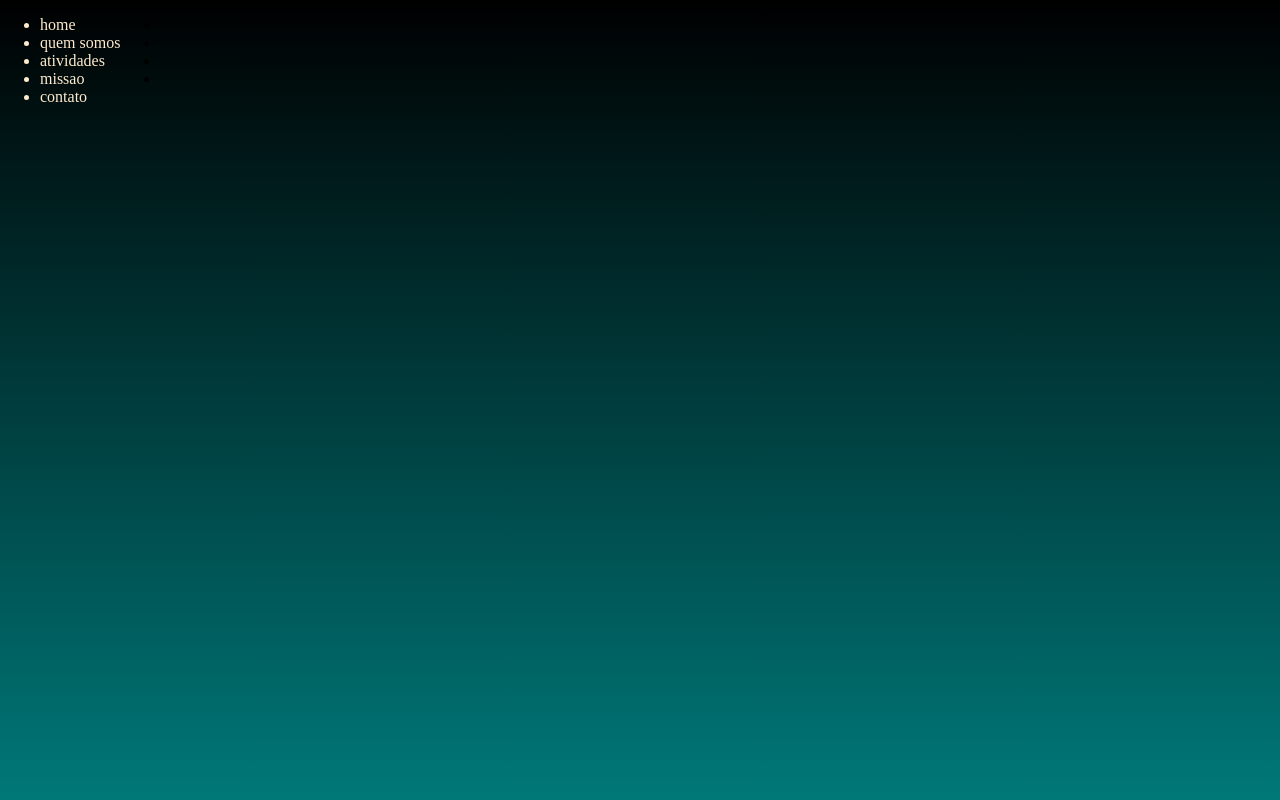
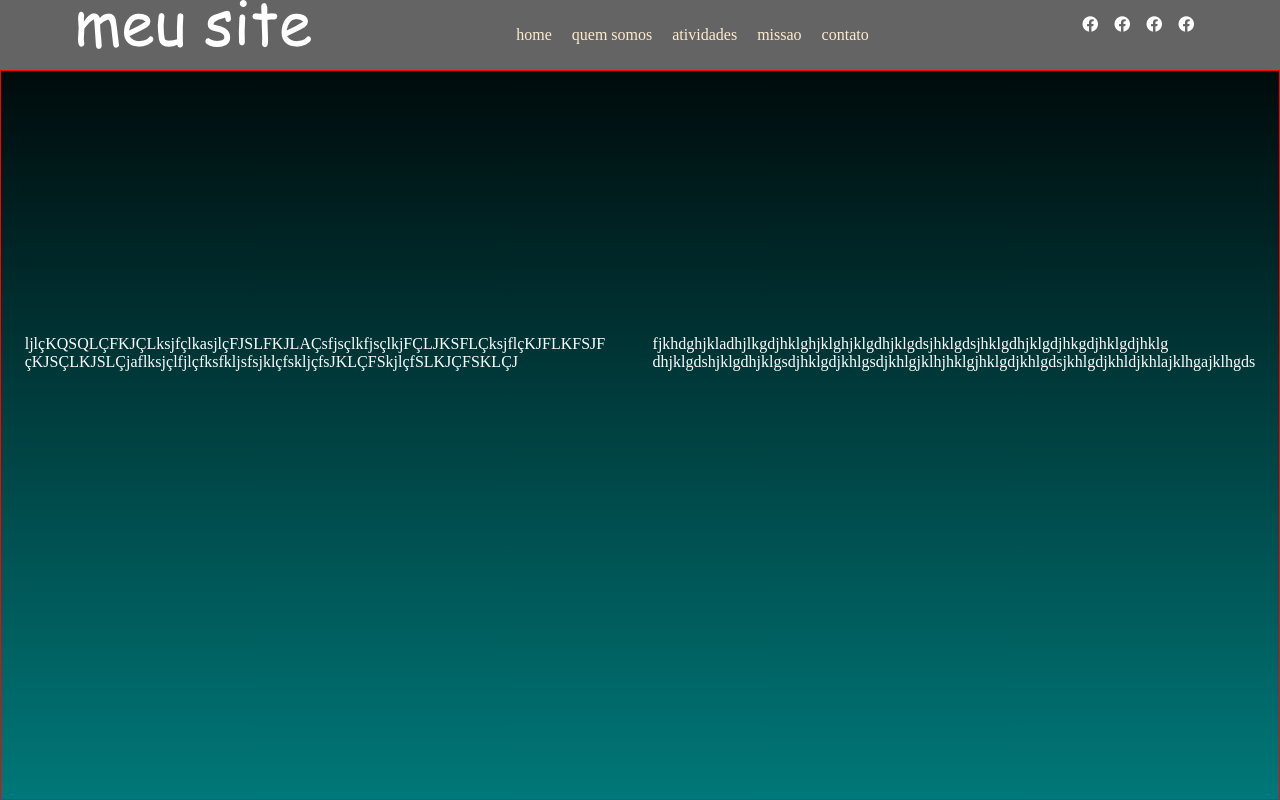
Before and after one commit to seaderal/sitehtmlpuro, a plain HTML site: page index.html in a window 1280 px wide. Drawn offline with Linux system fonts and the light colour scheme.

Commit message:
ajustes no header

```diff
--- a/index.html
+++ b/index.html
@@ -4,12 +4,14 @@
     <meta charset="UTF-8">
     <meta http-equiv="X-UA-Compatible" content="IE=edge">
     <meta name="viewport" content="width=device-width, initial-scale=1.0">
+    <link rel="stylesheet" href="https://cdnjs.cloudflare.com/ajax/libs/font-awesome/6.1.1/css/all.min.css">
     <link rel="stylesheet" href="styles.css">
     <title>meu site em html puro</title>
 </head>
 <body>
 <header class="header">
-    <div class="logo"><img src="" alt=""></div>
+   <div class="container-header">
+        <div class="logo"><img src="img/logotipo.png" alt=""></div>
         <nav class="nav">
             <ul class="menu">
                 <li>home</li>
@@ -21,11 +23,20 @@
         </nav>
         <div class="socialmedia">
             <ul class="social-icons">
-            <li><i></i></li>
-            <li><i></i></li>
-            <li><i></i></li>
-            <li><i></i></li>
+                <li><i class="fa-brands fa-facebook"></i></li>
+                <li><i class="fa-brands fa-facebook"></i></li>
+                <li><i class="fa-brands fa-facebook"></i></li>
+                <li><i class="fa-brands fa-facebook"></i></li>
             </ul>
+        </div>
+    </div>
+    <div class="display-principal">
+        <div class="caixaum">
+        ljlçKQSQLÇFKJÇLksjfçlkasjlçFJSLFKJLAÇsfjsçlkfjsçlkjFÇLJKSFLÇksjflçKJFLKFSJF<br>çKJSÇLKJSLÇjaflksjçlfjlçfksfkljsfsjklçfskljçfsJKLÇFSkjlçfSLKJÇFSKLÇJ
+        </div>
+        <div class="caixadois">
+        fjkhdghjkladhjlkgdjhklghjklghjklgdhjklgdsjhklgdsjhklgdhjklgdjhkgdjhklgdjhklg<br>dhjklgdshjklgdhjklgsdjhklgdjkhlgsdjkhlgjklhjhklgjhklgdjkhlgdsjkhlgdjkhldjkhlajklhgajklhgds
+        </div>
     </div>
 </header>
 <main>
--- a/styles.css
+++ b/styles.css
@@ -7,22 +7,66 @@ body{
 
 .header {
     display: flex;
-    flex-direction: row;
+    flex-direction: column;
     width: 100%;
     height: 100vh;
     background-image:linear-gradient(rgba(0,0,0.5),rgba(0,120,120.5));
+}
+.container-header{
+    background-color: rgba(100,100,100,1);
+    height: 70px;
+    display: flex;
+    justify-content: space-around;
+}
 
-}
+
 
 .nav{
     display: flex;
     flex-direction: row;
     color: blanchedalmond;
     text-decoration: none;
+    list-style: none;
+    height: 70px;
+}
 
+.menu  {
+    display: flex;
+    flex-direction: row;
+}
+
+.menu li{
+    margin: 10px 10px;
+    list-style: none;
+
+ }
+
+.socialmedia{
+    display: flex;
+    color: white;
+    flex-direction: row;
+}
+
+.social-icons{
+    display: flex;
+    flex-direction: row;
+}
+
+.social-icons li{
+    margin: 0 0.5rem;
+    list-style: none;
+}
+.display-principal{
+    height: 100vh;
+    border: 1px solid red;
+    display: flex;
+    justify-content: space-around;
+    align-items: center;
 
 }
 
-.menu ul {
-    flex-direction: row;
+.caixaum ,.caixadois{
+    color:white;
+    height: 200px;
+
 }
```
Also changed, not shown: img/logotipo.png (added). Lines whose indentation alone changed are shown as unchanged.
